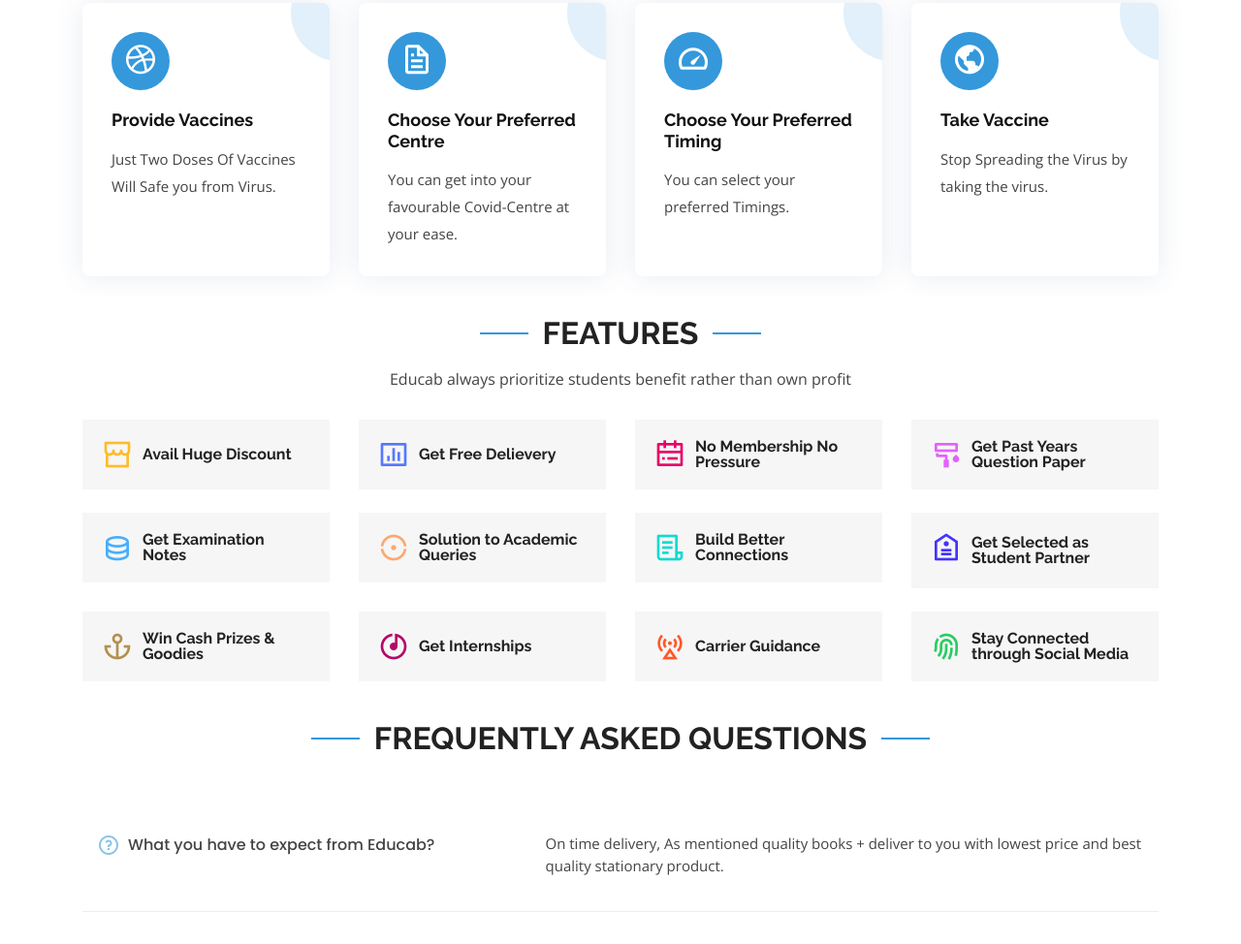
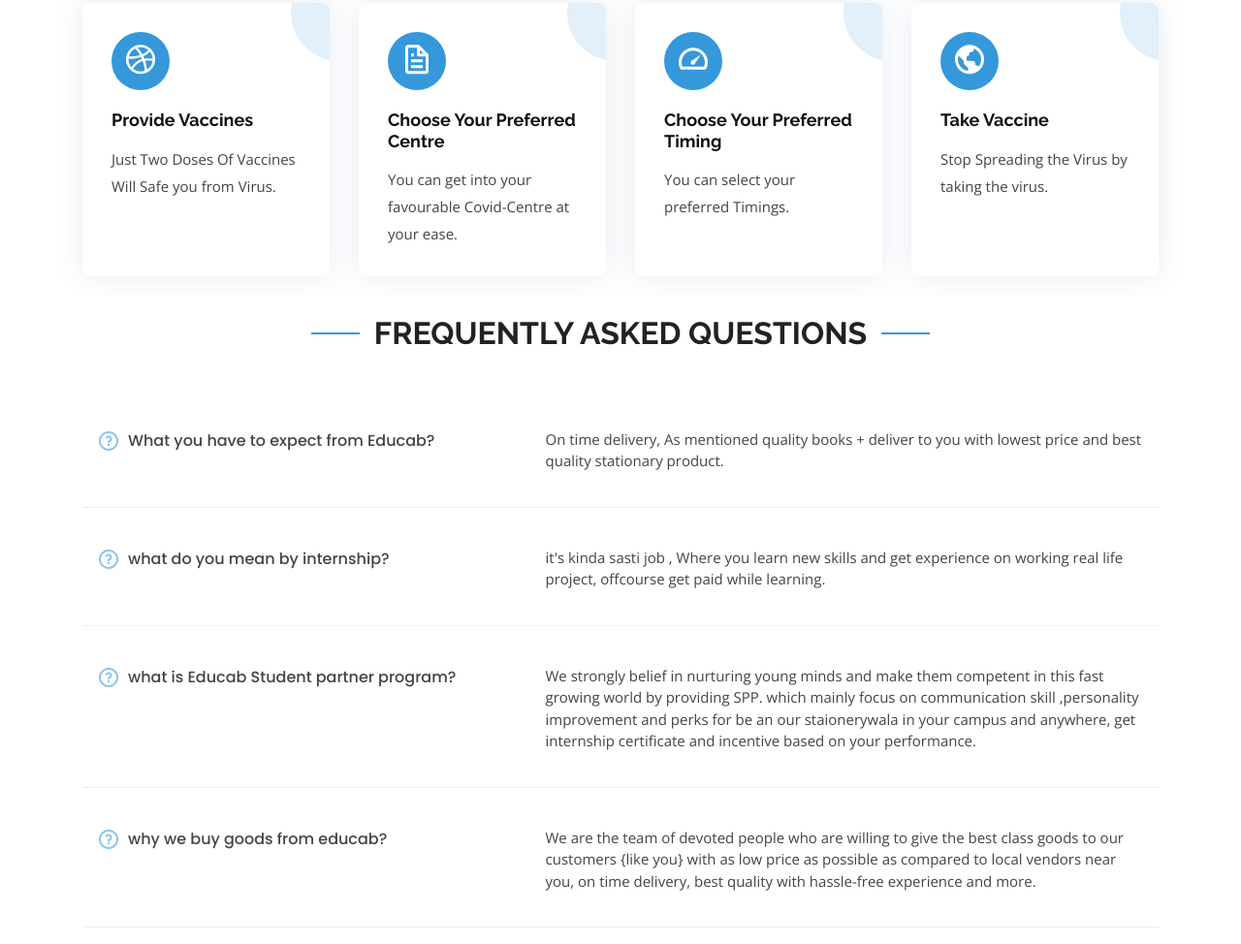
Before and after one commit to Anupamgupta01/Vaccine-DIstributor, a plain HTML site: page index.html in a window 1280 px wide. Shown: the part 1346-2320 px from the top of the page at 97% size. Drawn offline with nearby package versions, Linux system fonts and the light colour scheme.

Commit message:
Update index.html

```diff
--- a/index.html
+++ b/index.html
@@ -214,93 +214,7 @@
     </section><!-- End Services Section -->
 
 
-    <!-- ======= Features Section ======= -->
-    <section id="features" class="features">
-      <div class="container">
-
-        <div class="section-title" data-aos="fade-up">
-          <h2>Features</h2>
-          <p>Educab always prioritize students benefit rather than own profit</p>
-        </div>
-
-        <div class="row" data-aos="fade-up" data-aos-delay="300">
-          <div class="col-lg-3 col-md-4">
-            <div class="icon-box">
-              <i class="ri-store-line" style="color: #ffbb2c;"></i>
-              <h3><a href="">Avail Huge Discount</a></h3>
-            </div>
-          </div>
-          <div class="col-lg-3 col-md-4 mt-4 mt-md-0">
-            <div class="icon-box">
-              <i class="ri-bar-chart-box-line" style="color: #5578ff;"></i>
-              <h3><a href="">Get Free Delievery</a></h3>
-            </div>
-          </div>
-          <div class="col-lg-3 col-md-4 mt-4 mt-md-0">
-            <div class="icon-box">
-              <i class="ri-calendar-todo-line" style="color: #e80368;"></i>
-              <h3><a href="">No Membership No Pressure</a></h3>
-            </div>
-          </div>
-          <div class="col-lg-3 col-md-4 mt-4 mt-lg-0">
-            <div class="icon-box">
-              <i class="ri-paint-brush-line" style="color: #e361ff;"></i>
-              <h3><a href="">Get Past Years Question Paper</a></h3>
-            </div>
-          </div>
-          <div class="col-lg-3 col-md-4 mt-4">
-            <div class="icon-box">
-              <i class="ri-database-2-line" style="color: #47aeff;"></i>
-              <h3><a href="">Get Examination Notes</a></h3>
-            </div>
-          </div>
-          <div class="col-lg-3 col-md-4 mt-4">
-            <div class="icon-box">
-              <i class="ri-gradienter-line" style="color: #ffa76e;"></i>
-              <h3><a href="">Solution to Academic Queries</a></h3>
-            </div>
-          </div>
-          <div class="col-lg-3 col-md-4 mt-4">
-            <div class="icon-box">
-              <i class="ri-file-list-3-line" style="color: #11dbcf;"></i>
-              <h3><a href="">Build Better Connections</h3>
-            </div>
-          </div>
-          <div class="col-lg-3 col-md-4 mt-4">
-            <div class="icon-box">
-              <i class="ri-price-tag-2-line" style="color: #4233ff;"></i>
-              <h3><a href="">Get Selected as Student Partner</a></h3>
-            </div>
-          </div>
-          <div class="col-lg-3 col-md-4 mt-4">
-            <div class="icon-box">
-              <i class="ri-anchor-line" style="color: #b2904f;"></i>
-              <h3><a href="">Win Cash Prizes & Goodies </a></h3>
-            </div>
-          </div>
-          <div class="col-lg-3 col-md-4 mt-4">
-            <div class="icon-box">
-              <i class="ri-disc-line" style="color: #b20969;"></i>
-              <h3><a href="">Get Internships</a></h3>
-            </div>
-          </div>
-          <div class="col-lg-3 col-md-4 mt-4">
-            <div class="icon-box">
-              <i class="ri-base-station-line" style="color: #ff5828;"></i>
-              <h3><a href="">Carrier Guidance</a></h3>
-            </div>
-          </div>
-          <div class="col-lg-3 col-md-4 mt-4">
-            <div class="icon-box">
-              <i class="ri-fingerprint-line" style="color: #29cc61;"></i>
-              <h3><a href="">Stay Connected through Social Media</a></h3>
-            </div>
-          </div>
-        </div>
-
-      </div>
-    </section><!-- End Features Section -->
-
+<! --
     <!-- ======= F.A.Q Section ======= -->
     <section id="faq" class="faq">
       <div class="container">
@@ -356,7 +270,7 @@
             </p>
           </div>
         </div><!-- End F.A.Q Item-->
-
+-->
         <div class="row faq-item d-flex align-items-stretch" data-aos="fade-up" data-aos-delay="500">
           <div class="col-lg-5">
             <i class="ri-question-line"></i>
```
